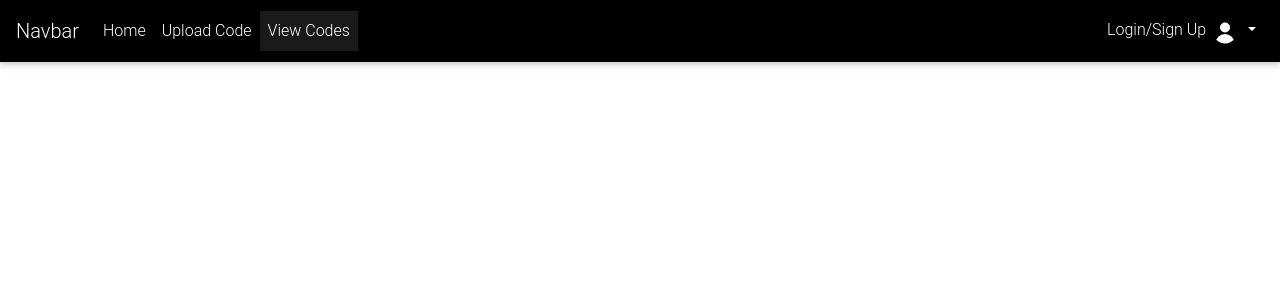
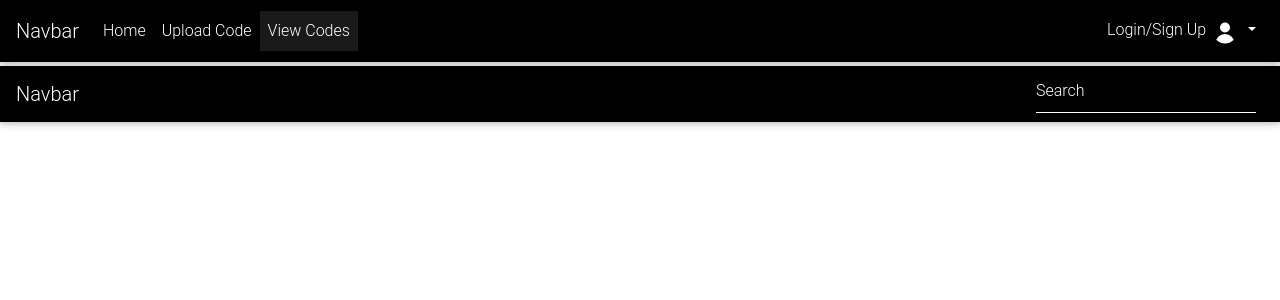
Before and after one commit to Milan-J-S/Code-Comprehension-MCQs, a Flask app: page / in a window 1280 px wide. Shown: the top 300 px of the page. Run offline with Flask 2, Linux system fonts and the light colour scheme; data that the repository does not hold is empty; parts of the project's set-up code (start-up, migrations or seed data) failed here and were passed over; some libraries are stand-ins or nearby versions; some web fonts are replaced.

Commit message:
Update src/templates/showResources.html

```diff
--- a/src/templates/showResources.html
+++ b/src/templates/showResources.html
@@ -57,6 +57,26 @@
   </div>
 </nav>
 <!--/.Navbar -->
+<!--Navbar-->
+<nav class="navbar navbar-expand-lg navbar-dark black lighten-2 mb-4">
+
+  <!-- Navbar brand -->
+  <a class="navbar-brand" href="#">Navbar</a>
+
+  <!-- Collapsible content -->
+  <div class="collapse navbar-collapse" id="navbarSupportedContent">
+
+    <!-- Search form -->
+    <form class="form-inline ml-auto">
+      <div class="md-form my-0">
+        <input class="form-control mr-sm-2" type="text" placeholder="Search" aria-label="Search" id="search" onkeyup="searchCont()">
+      </div>
+    </form>
+  </div>
+  <!-- Collapsible content -->
+
+</nav>
+<!--/.Navbar-->
 
 
 <div>
@@ -108,6 +128,26 @@
 
             }
 
+            function searchCont(event)
+            {
+              inp = document.getElementById("search").value;
+
+              var xhr = new XMLHttpRequest();
+              xhr.open("POST", "/search");
+              xhr.setRequestHeader("Content-type","application/x-www-form-urlencoded");
+
+              xhr.onreadystatechange = function()
+              {
+                if(xhr.readyState == 4 && xhr.status == 200 )
+                        {
+                            results = JSON.parse(xhr.response).files;
+                            console.log(results);
+
+                        }
+
+              xhr.send("searchTerm="+inp)
+            }
+
 
 
             function checkUser()
```
